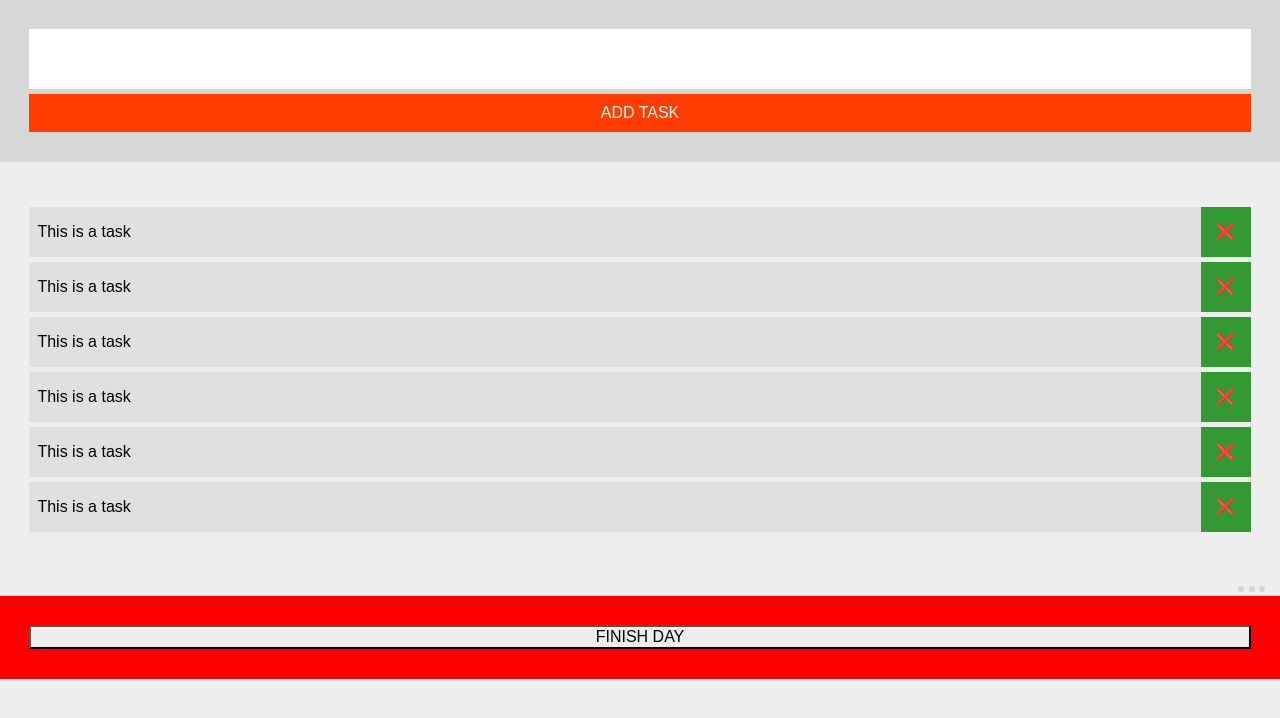
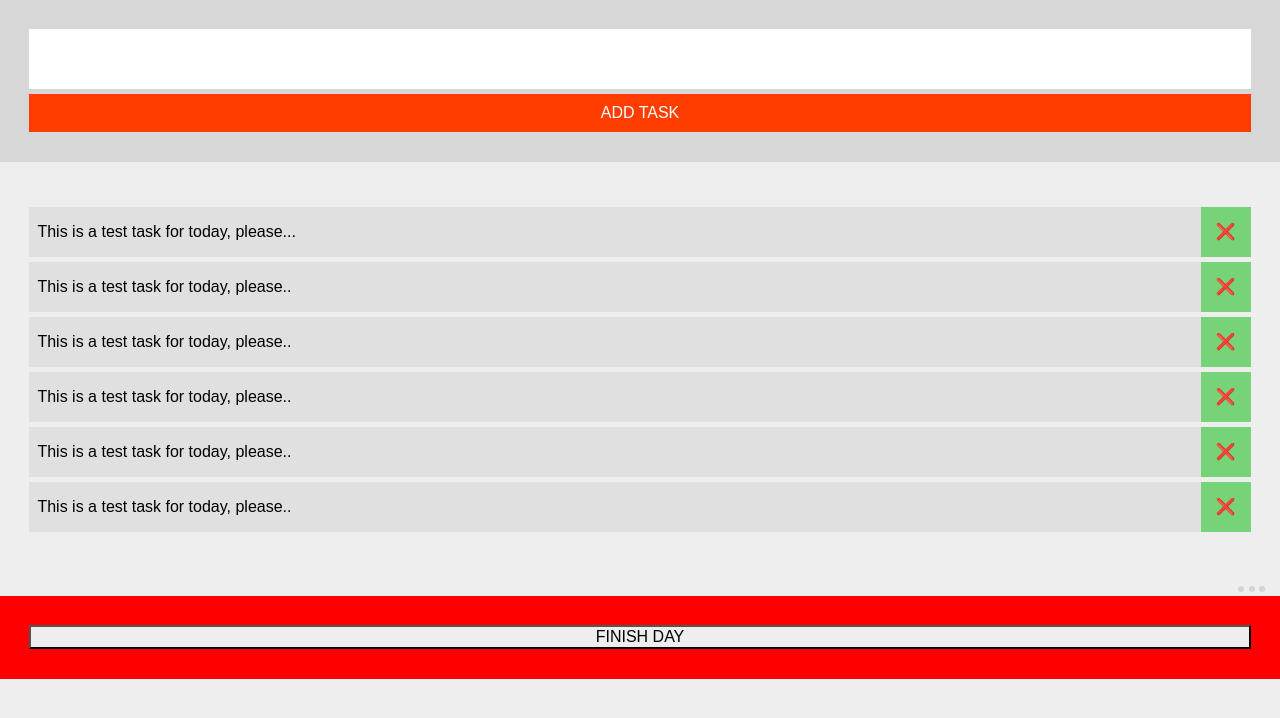
Before and after one commit to bappygolder/oTask, a plain HTML site: page Project/index.html in a window 1280 px wide. Drawn offline with Linux system fonts and the light colour scheme.

Commit message:
Add text in Task bar

```diff
--- a/Project/index.html
+++ b/Project/index.html
@@ -40,13 +40,13 @@ Master Project Location: https://github.com/bappygolder/oTask
 
       <div id="task_section">
 				<ul>
-        	<li>This is a task<span class="cross_mark">&#x274C;</span></li>
-          <li>This is a task<span class="cross_mark">&#x274C;</span></li>
-          <li>This is a task<span class="cross_mark">&#x274C;</span></li>
-          <li>This is a task<span class="cross_mark">&#x274C;</span></li>
-          <li>This is a task<span class="cross_mark">&#x274C;</span></li>
-          <li>This is a task<span class="cross_mark">&#x274C;</span></li>
-        </ul>
+                   <li>This is a test task for today, please...<span class="cross_mark">&#x274C;</span></li>
+                  <li>This is a test task for today, please..<span class="cross_mark">&#x274C;</span></li>
+                  <li>This is a test task for today, please..<span class="cross_mark">&#x274C;</span></li>
+                  <li>This is a test task for today, please..<span class="cross_mark">&#x274C;</span></li>
+                  <li>This is a test task for today, please..<span class="cross_mark">&#x274C;</span></li>
+                  <li>This is a test task for today, please..<span class="cross_mark">&#x274C;</span></li>
+        		</ul>
       </div> <!--end: #task_section"-->
 
       <div class="dots">
--- a/Project/styles.css
+++ b/Project/styles.css
@@ -76,6 +76,12 @@ Structur
 	text-transform: uppercase;
 	border: 0;
 }
+.cross_mark {
+	position: absolute;
+    top: 0;
+    right: 0;
+
+}
 /*end: Structure
 ---------------------------------------------------------------------------------------------------*/
 
@@ -97,11 +103,13 @@ Colors
 
 #task_section ul li {
 	background: #E0E0E0;
+	position: relative;
 }
 
 .cross_mark {
 	color: white;
-	background:#393;
+	background: #76d378;
+
 }
 
 #clear_task_section {
```
